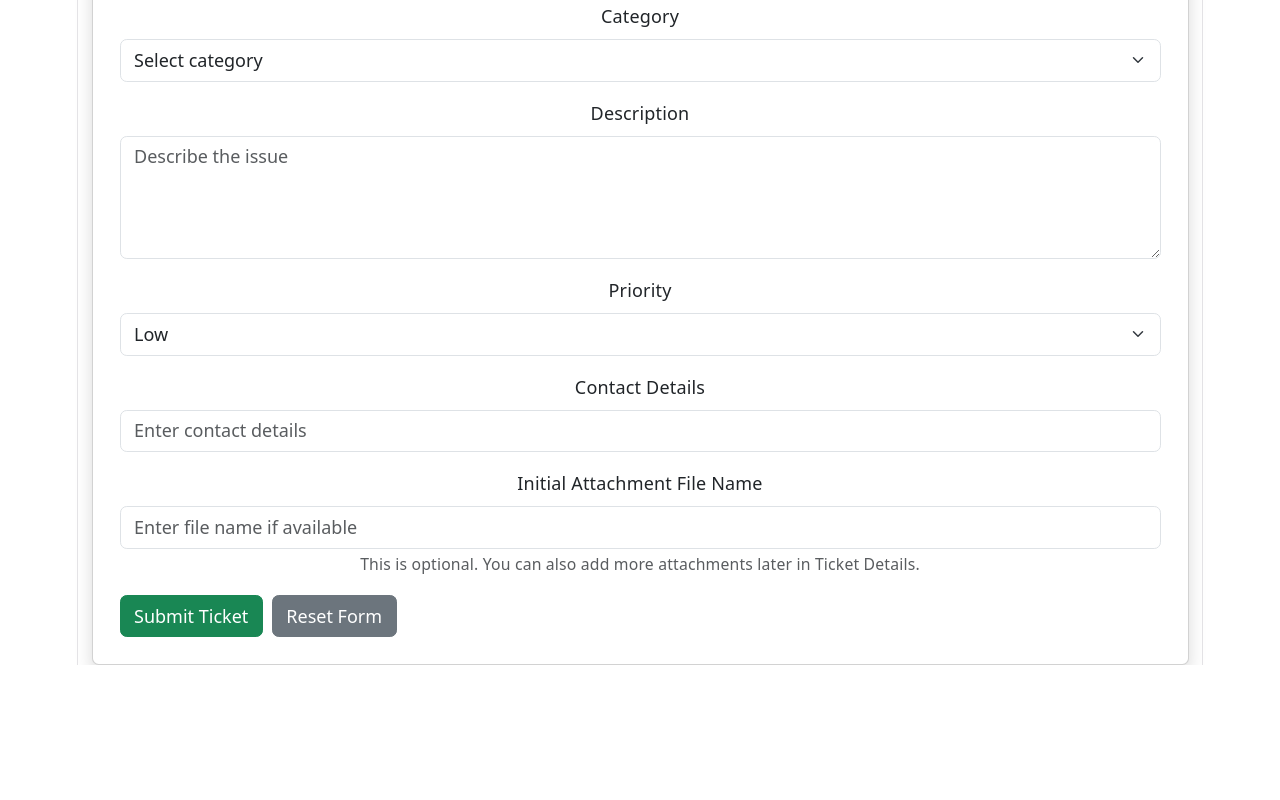
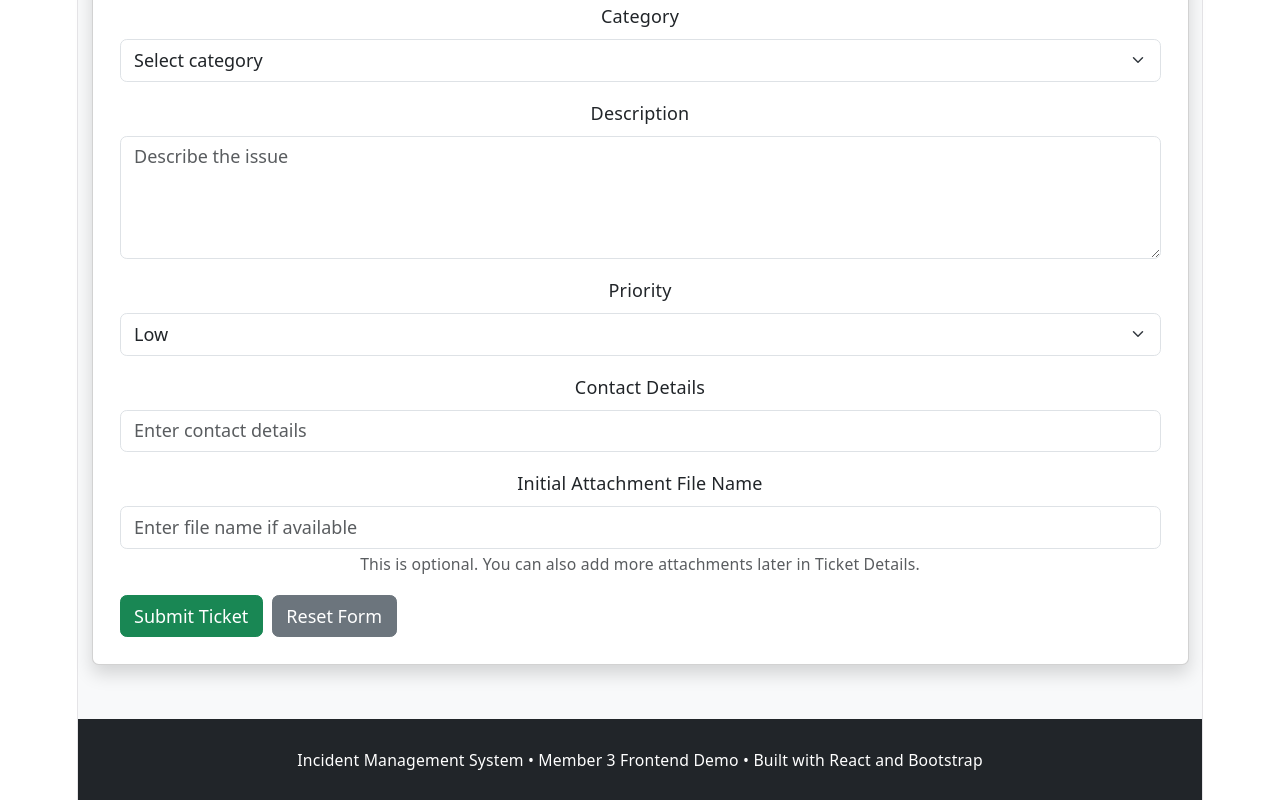
Before and after one commit to ThilinaLakmal/springboot_project, a React app in the folder frontend/: page / in a window 1280 px wide. Shown: the part 433-1233 px from the top of the page. Before the commit the page ends 1098 px from the top, so only its background shows below. Built offline with nearby package versions, Linux system fonts and the light colour scheme; the HTML template or start-up script is replaced by a standard one.

Commit message:
Remove demo intro and quick notes section from app

```diff
--- a/frontend/src/App.jsx
+++ b/frontend/src/App.jsx
@@ -244,7 +244,7 @@ function App() {
   };
 
   return (
-    <div>
+    <div className="bg-light min-vh-100">
       <nav className="navbar navbar-dark bg-dark px-3 py-3">
         <div className="container-fluid">
           <span className="navbar-brand mb-0 h1">Incident Management System</span>
@@ -344,6 +344,14 @@ function App() {
           onDeleteAttachment={handleDeleteAttachment}
         />
       )}
+
+      <footer className="mt-5 py-4 bg-dark text-white">
+        <div className="container text-center">
+          <small>
+            Incident Management System • Member 3 Frontend Demo • Built with React and Bootstrap
+          </small>
+        </div>
+      </footer>
     </div>
   );
 }
```
